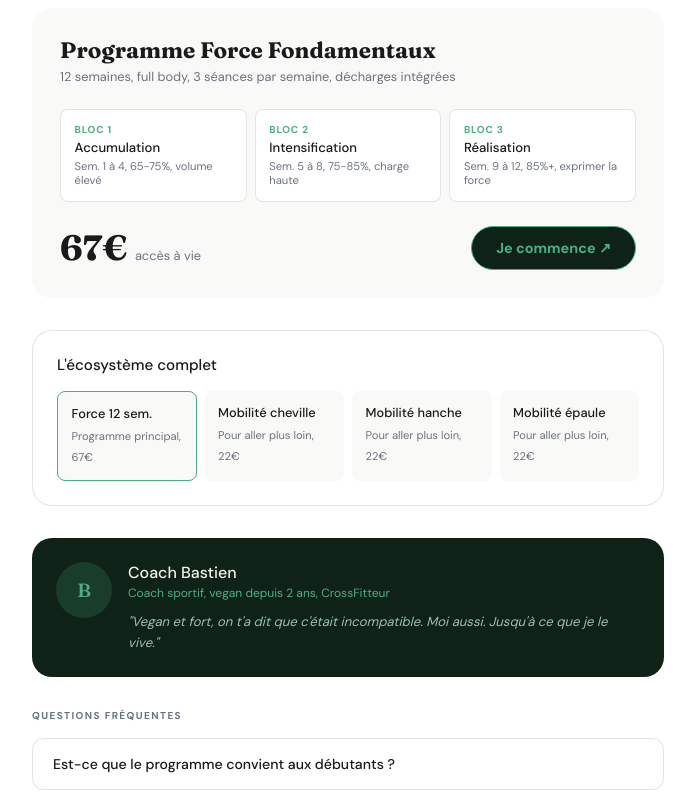
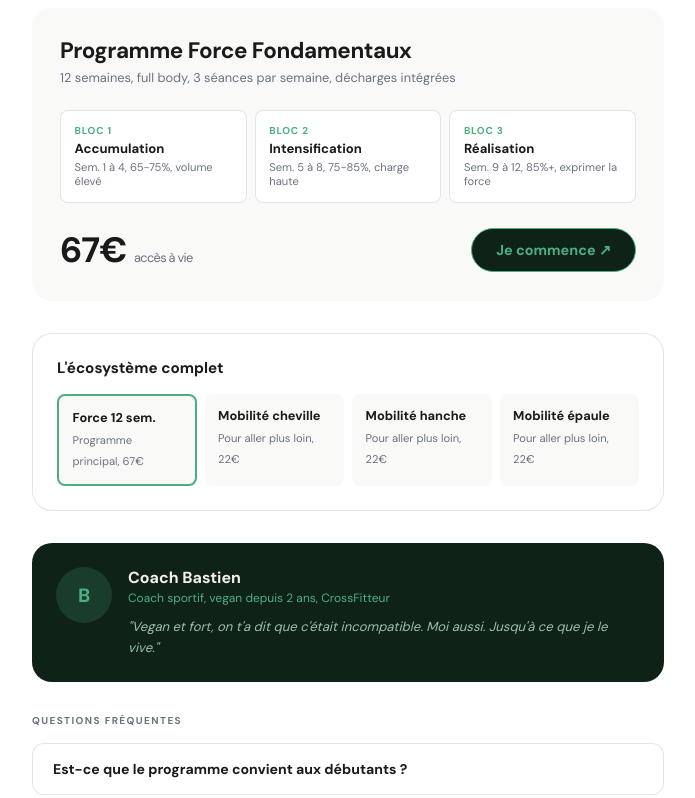
Before and after one commit to bastiengerardcoaching/strongandvegan, a plain HTML site: page index.html in a window 1280 px wide. Shown: the part 1080-1878 px from the top of the page, without its empty margins (292-987 px from the left). Drawn offline with Linux system fonts and the light colour scheme.

Commit message:
Update index.html

```diff
--- a/index.html
+++ b/index.html
@@ -6,7 +6,7 @@
   <title>Strong and Vegan — Yes I Am</title>
   <link rel="preconnect" href="https://fonts.googleapis.com">
   <link rel="preconnect" href="https://fonts.gstatic.com" crossorigin>
-  <link href="https://fonts.googleapis.com/css2?family=Fraunces:ital,opsz,wght@0,9..144,600;0,9..144,700;1,9..144,400&family=DM+Sans:wght@400;500;700&display=swap" rel="stylesheet">
+  <link href="https://fonts.googleapis.com/css2?family=DM+Sans:wght@400;500;700&display=swap" rel="stylesheet">
   <style>
     *, *::before, *::after { box-sizing: border-box; margin: 0; padding: 0; }
     :root {
@@ -21,22 +21,22 @@
       --bg-secondary: #f9f9f7;
       --border: rgba(0,0,0,0.1);
     }
-    body { font-family: 'DM Sans', Georgia, sans-serif; color: var(--text); background: var(--bg); -webkit-font-smoothing: antialiased; -moz-osx-font-smoothing: grayscale; }
+    body { font-family: 'DM Sans', Arial, sans-serif; color: var(--text); background: var(--bg); -webkit-font-smoothing: antialiased; -moz-osx-font-smoothing: grayscale; text-rendering: optimizeLegibility; }
     .container { max-width: 680px; margin: 0 auto; padding: 0 1.5rem; }
 
     nav { display: flex; align-items: center; justify-content: space-between; padding: 1.25rem 0 1.75rem; }
     .nav-logo { display: flex; align-items: center; gap: 0.75rem; }
-    .nav-name { font-family: 'Fraunces', Georgia, serif; font-size: 1rem; font-weight: 700; color: var(--text); line-height: 1.1; }
-    .nav-name em { color: var(--green-accent); font-style: italic; }
+    .nav-name { font-family: 'DM Sans', Arial, sans-serif; font-size: 1rem; font-weight: 700; color: var(--text); line-height: 1.1; }
+    .nav-name em { color: var(--green-accent); font-style: normal; }
     .nav-tag { font-size: 10px; letter-spacing: 0.18em; text-transform: uppercase; color: var(--text-muted); }
-    .nav-cta { background: var(--green-accent); color: #04342c; font-weight: 500; font-size: 0.8rem; padding: 8px 18px; border-radius: 100px; border: none; cursor: pointer; text-decoration: none; }
+    .nav-cta { background: var(--green-accent); color: #04342c; font-weight: 700; font-size: 0.8rem; padding: 8px 18px; border-radius: 100px; border: none; cursor: pointer; text-decoration: none; }
 
     .hero { background: var(--green-dark); border-radius: 20px; padding: 3.5rem 2.5rem 3rem; position: relative; overflow: hidden; margin-bottom: 1.5rem; }
     .hero::before { content: ''; position: absolute; top: -80px; right: -80px; width: 300px; height: 300px; border-radius: 50%; background: var(--green-mid); opacity: 0.5; }
     .hero::after { content: ''; position: absolute; bottom: -60px; left: 25%; width: 220px; height: 220px; border-radius: 50%; background: var(--green-accent); opacity: 0.06; }
     .badge { display: inline-block; background: var(--green-accent); color: #04342c; font-size: 10px; font-weight: 700; letter-spacing: 0.1em; text-transform: uppercase; padding: 4px 14px; border-radius: 100px; margin-bottom: 1.5rem; position: relative; z-index: 1; }
-    h1 { font-family: 'Fraunces', Georgia, serif; font-size: 2.6rem; font-weight: 700; line-height: 1.1; color: var(--beige); margin-bottom: 1rem; position: relative; z-index: 1; }
-    h1 em { font-style: italic; color: var(--green-accent); }
+    h1 { font-family: 'DM Sans', Arial, sans-serif; font-size: 2.6rem; font-weight: 700; line-height: 1.1; color: var(--beige); margin-bottom: 1rem; position: relative; z-index: 1; letter-spacing: -0.02em; }
+    h1 em { font-style: normal; color: var(--green-accent); }
     .hero-sub { font-size: 1rem; color: var(--green-light); line-height: 1.65; max-width: 460px; margin-bottom: 2rem; position: relative; z-index: 1; }
     .hero-cta { background: var(--green-accent); color: #04342c; font-weight: 700; font-size: 1rem; padding: 14px 32px; border-radius: 100px; border: none; cursor: pointer; position: relative; z-index: 1; text-decoration: none; display: inline-block; }
     .proof { display: flex; gap: 1.5rem; margin-top: 2rem; position: relative; z-index: 1; flex-wrap: wrap; }
@@ -46,52 +46,52 @@
     .slabel { font-size: 10px; font-weight: 700; letter-spacing: 0.14em; text-transform: uppercase; color: var(--text-muted); margin-bottom: 1rem; }
 
     .why { display: grid; grid-template-columns: repeat(auto-fit, minmax(150px, 1fr)); gap: 12px; margin-bottom: 2rem; }
-    .why-card { background: var(--bg); border: 0.5px solid var(--border); border-radius: 12px; padding: 1.25rem 1rem; }
+    .why-card { background: var(--bg); border: 1px solid var(--border); border-radius: 12px; padding: 1.25rem 1rem; }
     .icon { width: 34px; height: 34px; border-radius: 8px; margin-bottom: 0.75rem; display: flex; align-items: center; justify-content: center; font-size: 16px; font-weight: 700; }
     .ic-g { background: #eaf3de; color: #3b6d11; }
     .ic-t { background: #e1f5ee; color: #0f6e56; }
     .ic-a { background: #faeeda; color: #854f0b; }
     .ic-b { background: #e6f1fb; color: #185fa5; }
-    .why-card h3 { font-size: 0.88rem; font-weight: 500; margin-bottom: 4px; }
+    .why-card h3 { font-size: 0.88rem; font-weight: 700; margin-bottom: 4px; }
     .why-card p { font-size: 0.75rem; color: var(--text-muted); line-height: 1.5; }
 
     .prog { background: var(--bg-secondary); border-radius: 20px; padding: 1.75rem; margin-bottom: 2rem; }
-    .prog-title { font-family: 'Fraunces', Georgia, serif; font-size: 1.4rem; font-weight: 700; margin-bottom: 4px; }
+    .prog-title { font-family: 'DM Sans', Arial, sans-serif; font-size: 1.4rem; font-weight: 700; margin-bottom: 4px; letter-spacing: -0.02em; }
     .prog-sub { font-size: 0.8rem; color: var(--text-muted); margin-bottom: 1.5rem; }
     .blocs { display: grid; grid-template-columns: repeat(3, 1fr); gap: 8px; margin-bottom: 1.5rem; }
-    .bloc { background: var(--bg); border: 0.5px solid var(--border); border-radius: 8px; padding: 0.85rem; }
+    .bloc { background: var(--bg); border: 1px solid var(--border); border-radius: 8px; padding: 0.85rem; }
     .bloc-n { font-size: 10px; font-weight: 700; letter-spacing: 0.08em; text-transform: uppercase; color: var(--green-accent); margin-bottom: 3px; }
-    .bloc-name { font-size: 0.82rem; font-weight: 500; margin-bottom: 3px; }
+    .bloc-name { font-size: 0.82rem; font-weight: 700; margin-bottom: 3px; }
     .bloc-d { font-size: 0.7rem; color: var(--text-muted); }
     .price-row { display: flex; align-items: center; justify-content: space-between; flex-wrap: wrap; gap: 12px; }
-    .price { font-family: 'Fraunces', Georgia, serif; font-size: 2.2rem; font-weight: 700; }
-    .price span { font-size: 0.8rem; font-weight: 400; color: var(--text-muted); font-family: 'DM Sans', sans-serif; }
+    .price { font-family: 'DM Sans', Arial, sans-serif; font-size: 2.2rem; font-weight: 700; letter-spacing: -0.02em; }
+    .price span { font-size: 0.8rem; font-weight: 400; color: var(--text-muted); }
     .buy { background: var(--green-dark); color: var(--green-accent); font-weight: 700; font-size: 0.9rem; padding: 12px 24px; border-radius: 100px; border: 1.5px solid var(--green-accent); cursor: pointer; text-decoration: none; display: inline-block; }
 
-    .eco { background: var(--bg); border: 0.5px solid var(--border); border-radius: 20px; padding: 1.5rem; margin-bottom: 2rem; }
-    .eco-title { font-size: 0.95rem; font-weight: 500; margin-bottom: 1rem; }
+    .eco { background: var(--bg); border: 1px solid var(--border); border-radius: 20px; padding: 1.5rem; margin-bottom: 2rem; }
+    .eco-title { font-size: 0.95rem; font-weight: 700; margin-bottom: 1rem; }
     .eco-grid { display: grid; grid-template-columns: repeat(auto-fit, minmax(110px, 1fr)); gap: 8px; }
     .eco-item { background: var(--bg-secondary); border-radius: 8px; padding: 0.85rem; }
-    .eco-item strong { display: block; font-weight: 500; font-size: 0.8rem; margin-bottom: 2px; }
+    .eco-item strong { display: block; font-weight: 700; font-size: 0.8rem; margin-bottom: 2px; }
     .eco-item span { color: var(--text-muted); font-size: 0.7rem; }
-    .eco-main { border: 1.5px solid var(--green-accent); }
+    .eco-main { border: 2px solid var(--green-accent); }
 
     .coach { display: flex; gap: 1rem; align-items: flex-start; background: var(--green-dark); border-radius: 20px; padding: 1.5rem; margin-bottom: 2rem; }
-    .avatar { width: 56px; height: 56px; border-radius: 50%; background: var(--green-mid); display: flex; align-items: center; justify-content: center; font-family: 'Fraunces', Georgia, serif; font-size: 1.2rem; color: var(--green-accent); flex-shrink: 0; }
-    .coach-name { font-weight: 500; font-size: 1rem; margin-bottom: 2px; color: var(--beige); }
+    .avatar { width: 56px; height: 56px; border-radius: 50%; background: var(--green-mid); display: flex; align-items: center; justify-content: center; font-family: 'DM Sans', Arial, sans-serif; font-size: 1.2rem; font-weight: 700; color: var(--green-accent); flex-shrink: 0; }
+    .coach-name { font-weight: 700; font-size: 1rem; margin-bottom: 2px; color: var(--beige); }
     .coach-role { font-size: 0.75rem; color: var(--green-accent); margin-bottom: 0.6rem; }
     .coach-bio { font-size: 0.82rem; color: var(--green-light); line-height: 1.6; font-style: italic; }
 
     .faq { margin-bottom: 2rem; }
-    .faq-item { background: var(--bg); border: 0.5px solid var(--border); border-radius: 12px; padding: 1rem 1.25rem; margin-bottom: 8px; cursor: pointer; }
-    .faq-q { font-size: 0.88rem; font-weight: 500; }
+    .faq-item { background: var(--bg); border: 1px solid var(--border); border-radius: 12px; padding: 1rem 1.25rem; margin-bottom: 8px; cursor: pointer; }
+    .faq-q { font-size: 0.88rem; font-weight: 700; }
     .faq-a { font-size: 0.8rem; color: var(--text-muted); line-height: 1.6; margin-top: 0.6rem; display: none; }
     .faq-item.open .faq-a { display: block; }
     .faq-item.open { border-color: rgba(0,0,0,0.2); }
 
     .final { background: var(--green-mid); border-radius: 20px; padding: 2.5rem 2rem; text-align: center; margin-bottom: 1rem; }
-    .final-title { font-family: 'Fraunces', Georgia, serif; font-size: 1.8rem; font-weight: 700; color: var(--beige); margin-bottom: 0.75rem; line-height: 1.2; }
-    .final-title em { font-style: italic; color: var(--green-accent); }
+    .final-title { font-family: 'DM Sans', Arial, sans-serif; font-size: 1.8rem; font-weight: 700; color: var(--beige); margin-bottom: 0.75rem; line-height: 1.2; letter-spacing: -0.02em; }
+    .final-title em { font-style: normal; color: var(--green-accent); }
     .final-sub { font-size: 0.9rem; color: var(--green-light); margin-bottom: 1.75rem; }
     .final-cta { background: var(--green-accent); color: #04342c; font-weight: 700; font-size: 1rem; padding: 14px 36px; border-radius: 100px; border: none; cursor: pointer; text-decoration: none; display: inline-block; }
 
@@ -111,7 +111,7 @@
       <div class="nav-logo">
         <svg width="36" height="36" viewBox="0 0 110 110" fill="none" xmlns="http://www.w3.org/2000/svg">
           <polygon points="55,8 98,30 98,78 55,100 12,78 12,30" fill="#1a3c2b"/>
-          <text x="18" y="74" font-family="DM Sans, sans-serif" font-weight="700" font-size="62" fill="#f5f0e8" letter-spacing="-4">SV</text>
+          <text x="18" y="74" font-family="DM Sans, Arial, sans-serif" font-weight="700" font-size="62" fill="#f5f0e8" letter-spacing="-4">SV</text>
           <ellipse cx="84" cy="22" rx="9" ry="15" transform="rotate(35 84 22)" fill="#4caf82"/>
           <ellipse cx="92" cy="30" rx="5" ry="9" transform="rotate(20 92 30)" fill="#4caf82" opacity="0.6"/>
         </svg>
```
